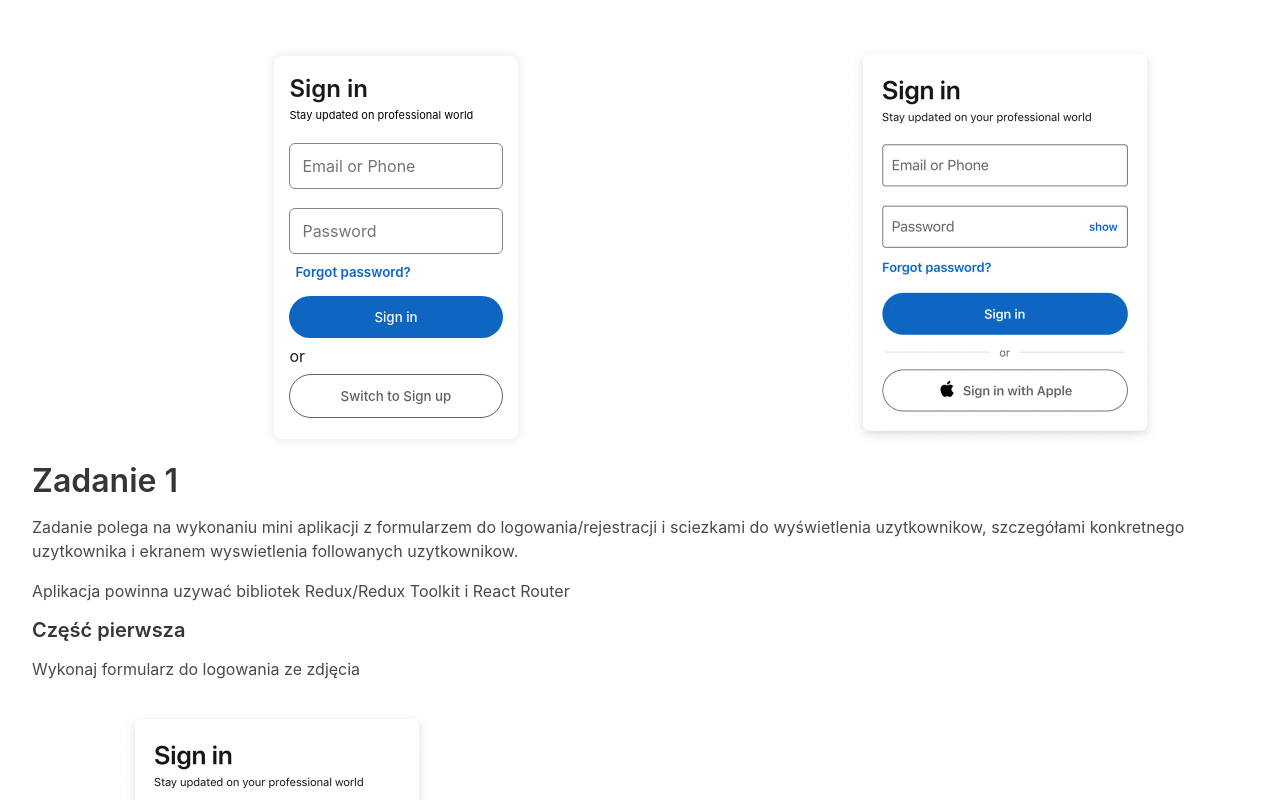
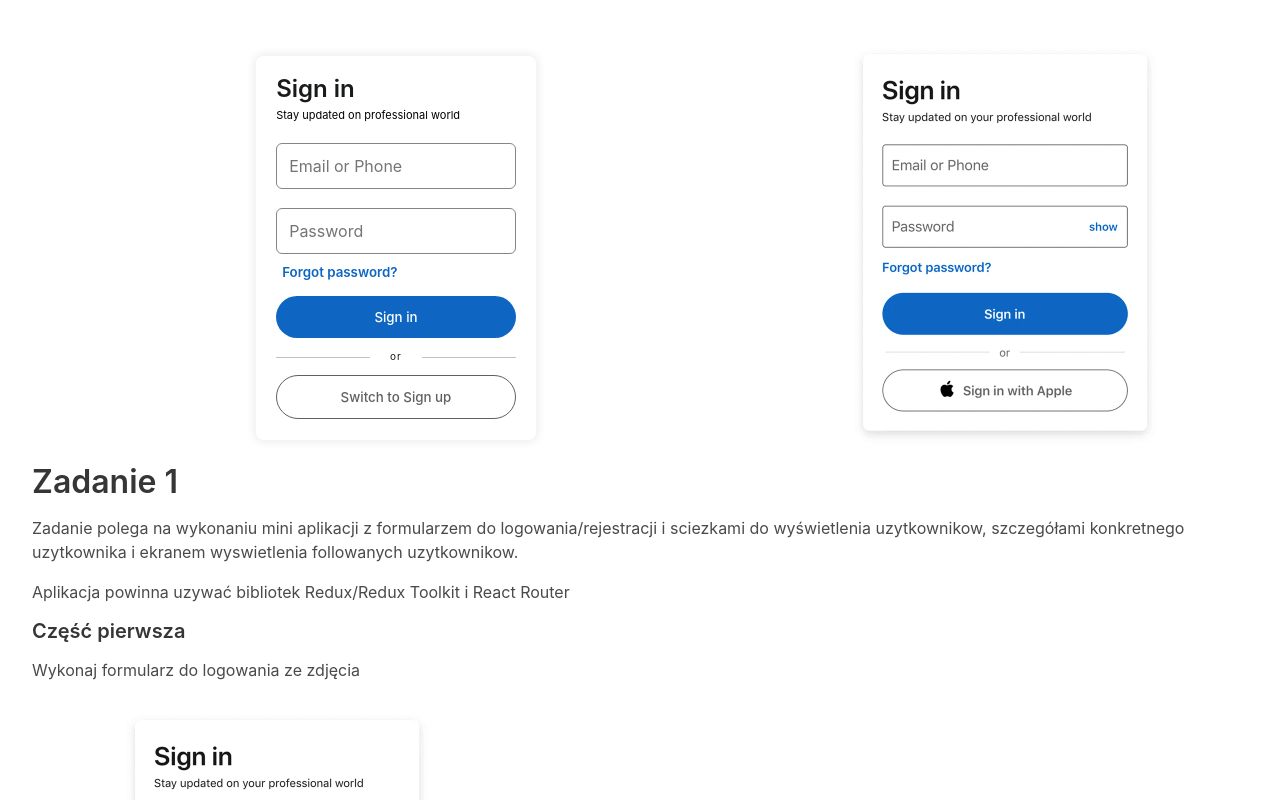
Before and after one commit to Sverdiyev/nebu-frontend-recruitment-task, a React (Create React App) app: page / in a window 1280 px wide. Shown: the top 800 px of the page. Built offline with nearby package versions, Linux system fonts and the light colour scheme; data requests are answered from the project's data file.

Commit message:
added Line

```diff
--- a/src/App.js
+++ b/src/App.js
@@ -7,6 +7,7 @@ import spiral from './spiral/spiral.png';
 import ForgotPassword from './components/ForgotPassword/ForgotPassword.js';
 import Button from './components/Button/Button.js';
 import Heading from './components/Heading/Heading.js';
+import Line from './components/Line/Line.js';
 
 const buttonTypes = {
 	signIn: 'signIn',
@@ -32,7 +33,7 @@ function App() {
 					<Password />
 					<ForgotPassword />
 					<Button type={buttonTypes.signIn} />
-					or
+					<Line />
 					<Button type={buttonTypes.switchToSignUp} />
 				</Card>
 				<img src={login} alt='login' />
--- a/src/UI/Card/Card.styles.js
+++ b/src/UI/Card/Card.styles.js
@@ -3,8 +3,8 @@ import styled from 'styled-components';
 const StyledCard = styled.div`
 	display: flex;
 	flex-direction: column;
-	width: 20%;
-	padding: 15px;
+	width: 23%;
+	padding: 15px 20px;
 	border-radius: 8px;
 
 	box-shadow: 0px 0px 9px 3px #f0f0f0;
--- a/src/components/Button/Button.js
+++ b/src/components/Button/Button.js
@@ -2,7 +2,6 @@ import React from 'react';
 import StyledButton from './Button.styles.js';
 
 function Button({ type }) {
-	console.log('🚀 ~ Button ~ type', type);
 	const text = {
 		signIn: 'Sign in',
 		signUp: 'Sign up',
--- /dev/null
+++ b/src/components/Line/Line.js
@@ -0,0 +1,12 @@
+import React from 'react';
+import { StyledLine } from './Line.styles.js';
+
+function Line() {
+	return (
+		<StyledLine>
+			<span>or</span>
+		</StyledLine>
+	);
+}
+
+export default Line;
--- /dev/null
+++ b/src/components/Line/Line.styles.js
@@ -0,0 +1,33 @@
+const { default: styled } = require('styled-components');
+
+export const StyledLine = styled.div`
+	text-align: center;
+	position: relative;
+	overflow: hidden;
+	font-size: 10px;
+	letter-spacing: 1px;
+	margin: 5px 0;
+	span {
+		vertical-align: baseline;
+		zoom: 1;
+		position: relative;
+		padding: 0 20px;
+
+		&:before,
+		&:after {
+			content: '';
+			display: block;
+			width: 200%;
+			position: absolute;
+			top: 0.73em;
+			border-top: 1px solid #c1c1c1;
+		}
+
+		&:before {
+			right: 100%;
+		}
+		&:after {
+			left: 100%;
+		}
+	}
+`;
```
